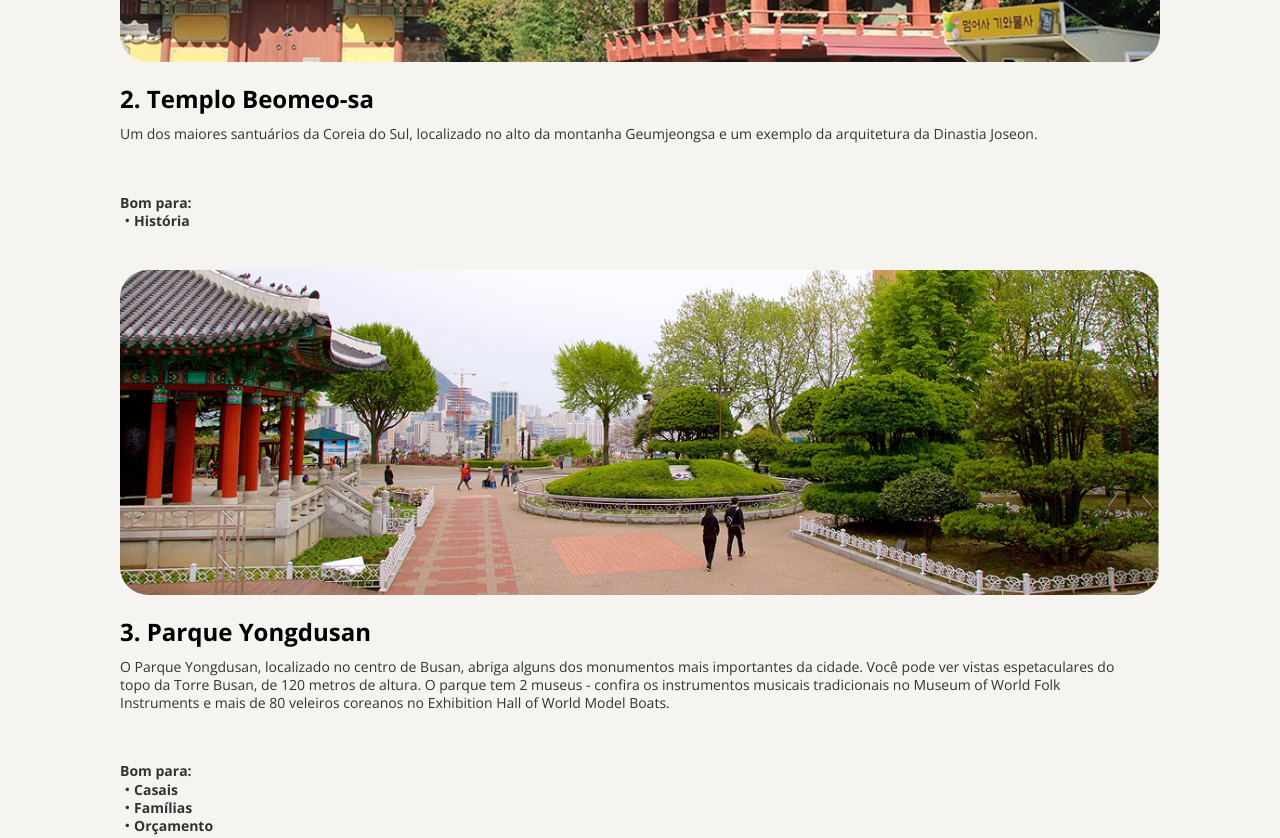
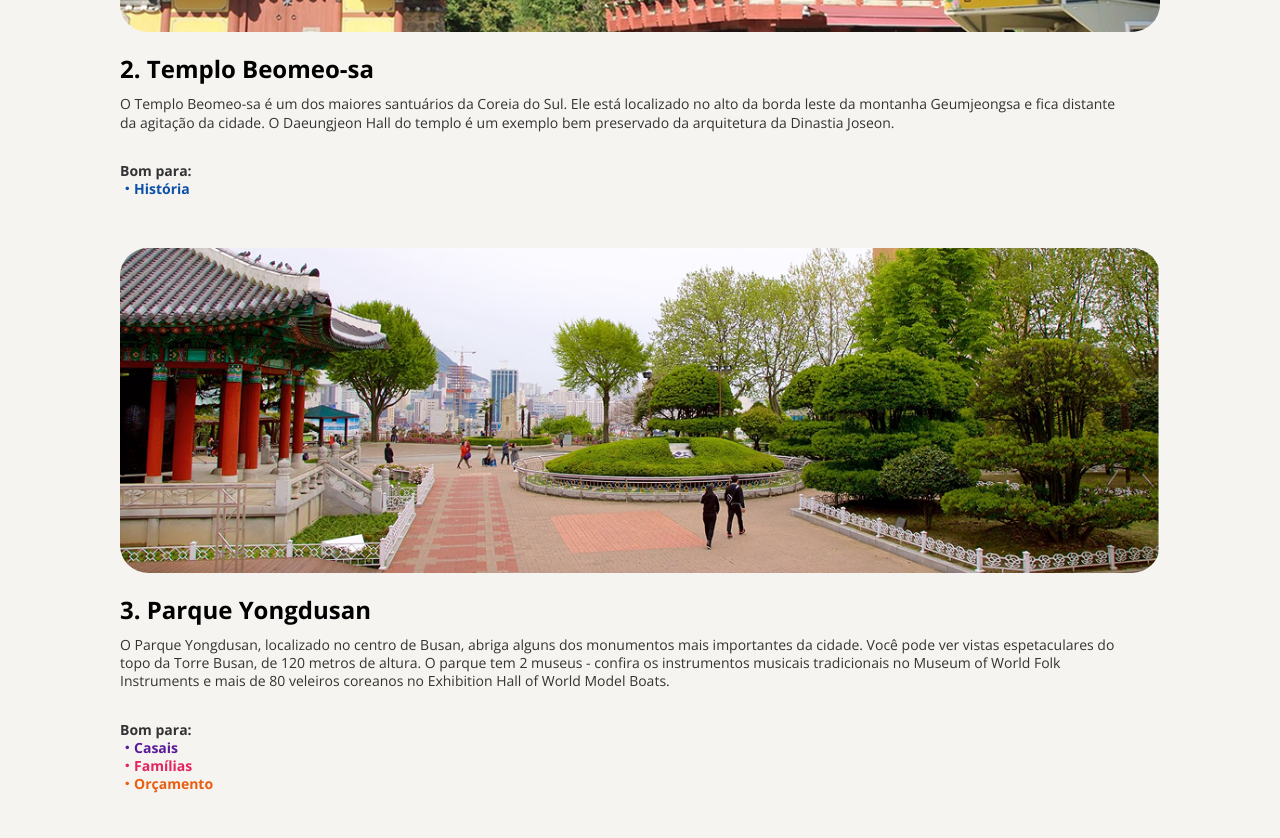
Before and after one commit to analucardosods/desafio-pratico---local-turistico, a plain HTML site: page index.html in a window 1280 px wide. Shown: the part 1980-2818 px from the top of the page. Drawn offline with nearby package versions, Linux system fonts and the light colour scheme.

Commit message:
ajuste no html e css para arrumar o espaçamento entre os <p> dentro de #destino e algums refinamentos

```diff
--- a/index.html
+++ b/index.html
@@ -35,18 +35,18 @@
     </p>
     <p class="destino-info">
     <strong>Bom para: <br>
-      ・História</strong>
+    <span class="cor-azul">・História</span></strong>
     </p>
   </div>
   <div class="destino">
     <img src="assets/image03.jpg" alt="Templo Beomeo-sa">
     <h2>2. Templo Beomeo-sa</h2>
     <p>
-      Um dos maiores santuários da Coreia do Sul, localizado no alto da montanha Geumjeongsa e um exemplo da arquitetura da Dinastia Joseon.
+      O Templo Beomeo-sa é um dos maiores santuários da Coreia do Sul. Ele está localizado no alto da borda leste da montanha Geumjeongsa e fica distante da agitação da cidade. O Daeungjeon Hall do templo é um exemplo bem preservado da arquitetura da Dinastia Joseon.
     </p>
     <p class="destino-info">
       <strong>Bom para: <br>
-      ・História</strong>
+     <span class="cor-azul">・História</span></strong>
     </p>
   </div>
   <div class="destino">
@@ -57,9 +57,9 @@
     </p>
     <p class="destino-info">
      <strong>Bom para: <br>
-      ・Casais <br>
-      ・Famílias <br>
-      ・Orçamento</strong>
+      <span class="cor-roxo">・Casais</span> <br>
+      <span class="cor-rosa">・Famílias</span> <br>
+      <span class="cor-laranja">・Orçamento</span></strong>
     </p>
   </div>
 </section>
--- a/style.css
+++ b/style.css
@@ -46,7 +46,6 @@ margin-top: 10px;
 }
 
 
-
 #destinos h3 {
   color: #E1624F;
   text-transform: uppercase;
@@ -66,14 +65,15 @@ margin-top: 10px;
   color: #333333;
   line-height: 1.3;
   max-width: 1000px;
-  margin-bottom: 40px;
+  margin-bottom: 20px;
 }
 
 .destino {
   display: flex;
   flex-direction: column;
-  align-items: flex-start
-  text-align: left
+  align-items: flex-start;
+  text-align: left;
+  margin-bottom: 30px;
 }
 
 .destino img {
@@ -90,6 +90,8 @@ margin-top: 10px;
 .destino p {
   max-width: 800px;
   margin-top: 10px;
+  margin-bottom: 10px;
+  line-height: 1.4;
 }
 
 footer {
@@ -98,3 +100,31 @@ footer {
   font-size: 14px;
   color: #333333;
 }
+
+.destino-info {
+font-weight: bold;
+margin-top: 8px;
+margin-bottom: 0;
+}
+
+.destino p: :first-of-type {
+margin-bottom: 10px;
+}
+
+.destino p: :last-of-type {
+margin-bottom: 30px;
+}
+
+
+.cor-azul {
+  color: #0C51A7;
+}
+.cor-roxo {
+  color: #591B98;
+}
+.cor-rosa {
+  color: #E5245E;
+}
+.cor-laranja {
+  color: #E95E10;
+}
```
